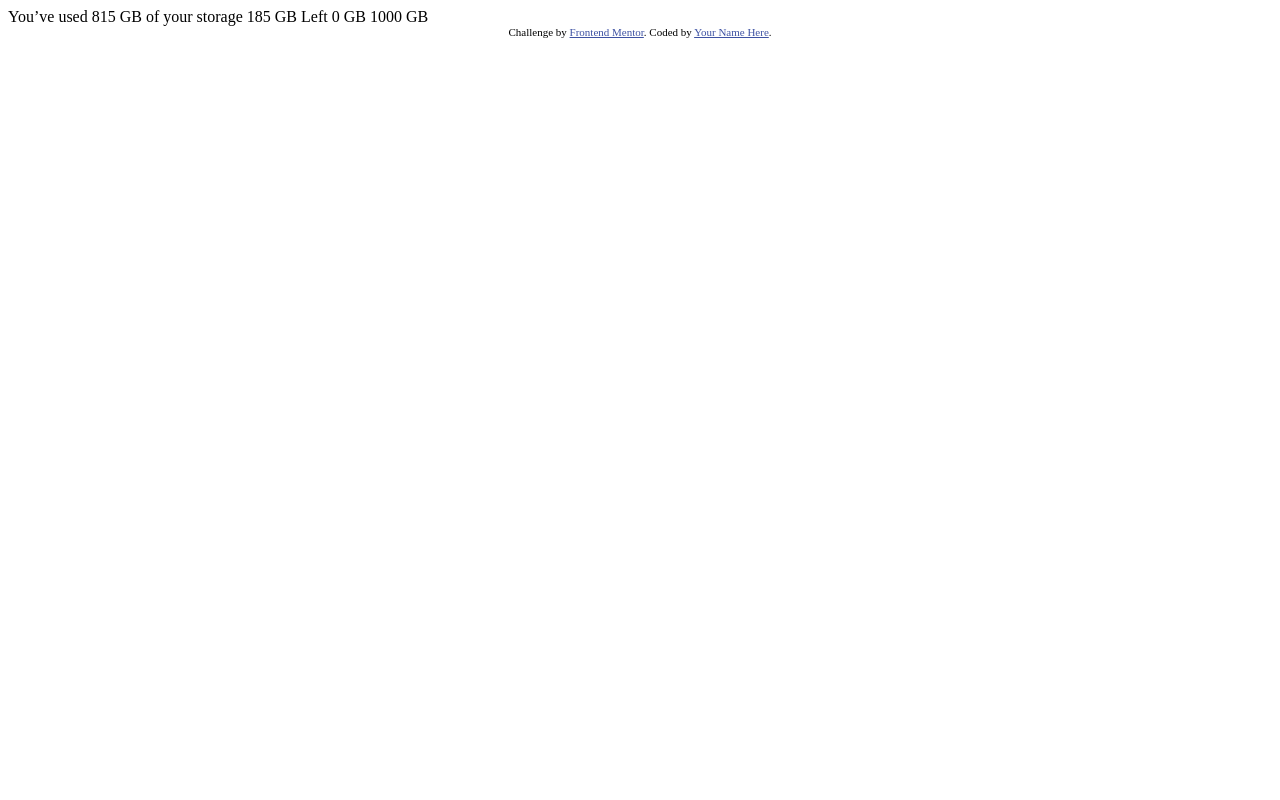
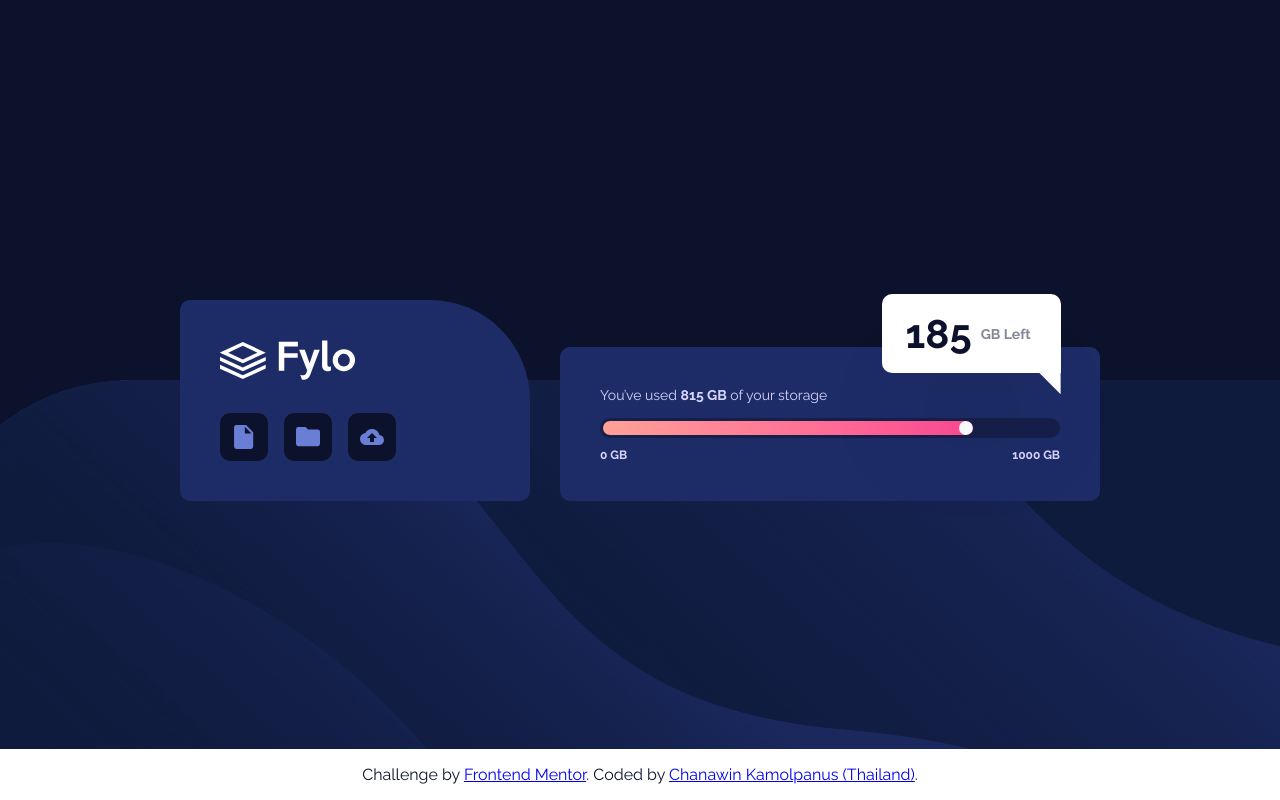
Before and after one commit to Chanawin-kmpn/fylo-data-storage-component, a plain HTML site: page index.html in a window 1280 px wide. Drawn offline with Linux system fonts and the light colour scheme.

Commit message:
Update project
Update finish project to github repositories

```diff
--- a/index.html
+++ b/index.html
@@ -1,31 +1,59 @@
 <!DOCTYPE html>
 <html lang="en">
+
 <head>
   <meta charset="UTF-8">
-  <meta name="viewport" content="width=device-width, initial-scale=1.0"> <!-- displays site properly based on user's device -->
+  <meta name="viewport" content="width=device-width, initial-scale=1.0">
+  <!-- displays site properly based on user's device -->
 
   <link rel="icon" type="image/png" sizes="32x32" href="./images/favicon-32x32.png">
-
+  <link rel="stylesheet" href="style.css">
+  <link rel="preconnect" href="https://fonts.googleapis.com">
+  <link rel="preconnect" href="https://fonts.gstatic.com" crossorigin>
+  <link href="https://fonts.googleapis.com/css2?family=Raleway:wght@400;700&display=swap" rel="stylesheet">
   <title>Frontend Mentor | Fylo data storage component</title>
 
   <!-- Feel free to remove these styles or customise in your own stylesheet 👍 -->
-  <style>
-    .attribution { font-size: 11px; text-align: center; }
-    .attribution a { color: hsl(228, 45%, 44%); }
-  </style>
+
 </head>
+
 <body>
 
-  You’ve used 815 GB of your storage
+  <main class="container">
+    <section class="file-section">
+      <img src="./images/logo.svg" alt="Fylo logo" class="logo-image">
+      <div class="file-manage">
+        <a href="#" class="file-selector"><img src="./images/icon-document.svg" alt="Document icon"></a>
+        <a href="#" class="file-selector"><img src="./images/icon-folder.svg" alt="Folder icon"></a>
+        <a href="#" class="file-selector"><img src="./images/icon-upload.svg" alt="Upload icon"></a>
+      </div>
+    </section>
 
-  185 GB Left
+    <section class="storage-section">
+      <p class="storage-usage">You’ve used <span class="used-num">815 GB</span> of your storage</p>
+      <div class="storage-bar">
+        <div class="storage-point" id="storage-used"></div>
+      </div>
 
-  0 GB
-  1000 GB
+      <div class="storage-cap">
+        <p class="storage-min">0 GB</p>
+        <p class="storage-max">1000 GB</p>
+      </div>
+      <div class="storage-left"><span class="left-num" id="usage-left">185</span>
+        <p>GB Left</p>
+        <div class="clip-path"></div>
+      </div>
+    </section>
+  </main>
 
-  <div class="attribution">
-    Challenge by <a href="https://www.frontendmentor.io?ref=challenge" target="_blank">Frontend Mentor</a>.
-    Coded by <a href="#">Your Name Here</a>.
-  </div>
+  <footer>
+    <div class="attribution">
+      Challenge by <a href="https://www.frontendmentor.io/challenges/fylo-data-storage-component-1dZPRbV5n/hub" target="_blank">Frontend Mentor</a>.
+      Coded by <a href="https://www.frontendmentor.io/profile/Upond">Chanawin Kamolpanus (Thailand)</a>.
+    </div>
+  </footer>
+
+  <script src="script.js"></script>
 </body>
+
 </html>
--- /dev/null
+++ b/script.js
@@ -0,0 +1,18 @@
+const usedStorageElement = document.querySelector('.used-num');
+const maxStorageElement = document.querySelector('.storage-max');
+const storageUsedElement = document.getElementById('storage-used');
+var usageLeftElement = document.getElementById('usage-left');
+// Parsing the numerical values from the extracted elements
+const usedStorage = parseInt(usedStorageElement.textContent); // Extracted as 815
+const maxStorage = parseInt(maxStorageElement.textContent); // Extracted as 1000
+
+// Calculating the percentage of used storage
+const percentageUsed = (usedStorage / maxStorage) * 100;
+
+// Calculating usage left
+const usageLeft = maxStorage - usedStorage;
+
+// Setting the text of usage-left element based on the usageLeft
+usageLeftElement.textContent = usageLeft;
+// Setting the width of storage-used element based on the calculated percentage
+storageUsedElement.style.width = `${percentageUsed}%`;
--- /dev/null
+++ b/style.css
@@ -0,0 +1,220 @@
+:root {
+    --fs-200: 0.75rem;
+    --fs-300: 0.875rem;
+    --fs-400: 1rem;
+    --fs-700: 2.5rem;
+
+    --fw-regular: 400;
+    --fw-bold: 700;
+}
+
+*,
+*::before,
+*::after {
+    box-sizing: border-box;
+}
+
+* {
+    margin: 0;
+}
+
+html,
+body {
+    height: 100%;
+}
+
+img,
+svg {
+    display: block;
+    max-width: 100%;
+}
+
+body {
+    position: relative;
+    display: flex;
+    flex-direction: column;
+    justify-content: center;
+    font-family: 'Raleway', sans-serif;
+    font-size: var(--fs-300);
+    font-weight: var(--fw-regular);
+    background-image: url(./images/bg-mobile.png);
+    background-color: hsl(224, 61%, 15%);
+    background-repeat: no-repeat;
+}
+
+.container {
+    display: flex;
+    flex-direction: column;
+    gap: 1rem;
+    margin: 0 1.5rem;
+}
+
+.file-section,
+.storage-section {
+    background-color: hsla(228, 56%, 26%, 1);
+}
+
+.file-section {
+    border-radius: 10px 100px 10px 10px;
+    padding: 2.5rem 2.5rem;
+}
+
+.logo-image {
+    margin-bottom: 2.0625rem;
+}
+
+.file-manage {
+    display: flex;
+    align-items: flex-end;
+    gap: 1rem;
+}
+
+.file-selector {
+    display: flex;
+    justify-content: center;
+    align-items: center;
+    width: 3.0093rem;
+    max-width: 100%;
+    height: 3rem;
+    max-height: 100%;
+    border-radius: 10px;
+    background-color: hsla(229, 57%, 11%, 1);
+}
+
+.storage-section {
+    color: hsla(243, 100%, 92%, 1);
+    text-align: center;
+    height: 100%;
+    max-height: 10rem;
+    border-radius: 10px;
+    background-color: hsla(228, 56%, 26%, 1);
+    padding: 2rem 2rem 3.25rem;
+}
+
+.storage-usage {
+    margin-bottom: 1.1428em;
+}
+
+span.used-num {
+    font-weight: var(--fw-bold);
+}
+
+.storage-bar {
+    display: flex;
+    justify-content: flex-start;
+    align-items: center;
+    width: 100%;
+    height: 20px;
+    border-radius: 10px;
+    background-color: hsla(229, 57%, 11%, 0.4979);
+    padding: 0.1875rem;
+}
+
+.storage-point {
+    position: relative;
+    overflow: hidden;
+    width: 81.5%;
+    height: 14px;
+    border-radius: 8px;
+    background: linear-gradient(90deg, #FFA197 0%, #FF4A95 100%);
+    opacity: 1;
+}
+
+.storage-point::after {
+    content: '';
+    position: absolute;
+    width: 14px;
+    height: 14px;
+    border-radius: 10px;
+    background-color: hsla(0, 0%, 100%, 1);
+    opacity: 1;
+    right: 0;
+}
+
+.storage-cap {
+    display: flex;
+    justify-content: space-between;
+    font-size: var(--fs-200);
+    font-weight: var(--fw-bold);
+    margin-top: 0.8333em;
+}
+
+.storage-left {
+    color: hsla(229, 57%, 11%, 0.5);
+    font-weight: var(--fw-bold);
+    display: flex;
+    align-items: center;
+    gap: 0.5625rem;
+    width: 100%;
+    max-width: 11.1875rem;
+    border-radius: 10px;
+    background-color: hsla(0, 0%, 100%, 1);
+    box-shadow: 0px 75px 100px -30px rgba(0, 0, 0, 0.25);
+    margin: 1rem auto;
+    padding: 1rem 1.5rem;
+}
+
+.left-num {
+    color: hsla(229, 57%, 11%, 1);
+    font-size: var(--fs-700);
+}
+
+footer {
+    position: absolute;
+    color: hsla(229, 57%, 11%, 1);
+    font-size: var(--fs-200);
+    text-align: center;
+    width: 100%;
+    background-color: hsla(0, 0%, 100%, 1);
+    bottom: 0;
+}
+
+@media (min-width: 970px) {
+    body {
+        background-image: url(./images/bg-desktop.png);
+        background-color: hsla(229, 57%, 11%, 1);
+        background-position: center bottom 0;
+        align-items: center;
+    }
+
+    .container {
+        flex-direction: row;
+        align-items: flex-end;
+        width: 100%;
+        max-width: 57.5rem;
+        gap: 1.875rem;
+    }
+
+    .file-section {
+        max-width: 21.875rem;
+        width: 100%;
+    }
+
+    .storage-section {
+        text-align: left;
+        width: 100%;
+        max-height: 9.625rem;
+        padding: 2.5rem;
+    }
+
+    .storage-left {
+        position: relative;
+        border-bottom-right-radius: 0;
+        margin: -10.5rem 0 0 17.6rem;
+    }
+
+    .clip-path {
+        position: absolute;
+        width: 1.4163rem;
+        height: 1.4163rem;
+        background-color: hsla(0, 0%, 100%, 1);
+        clip-path: polygon(0 0, 100% 100%, 100% 0);
+        bottom: -1.3rem;
+        right: 0;
+    }
+
+    footer {
+        padding: 1rem 2rem;
+        font-size: var(--fs-400);
+    }
+}
```
